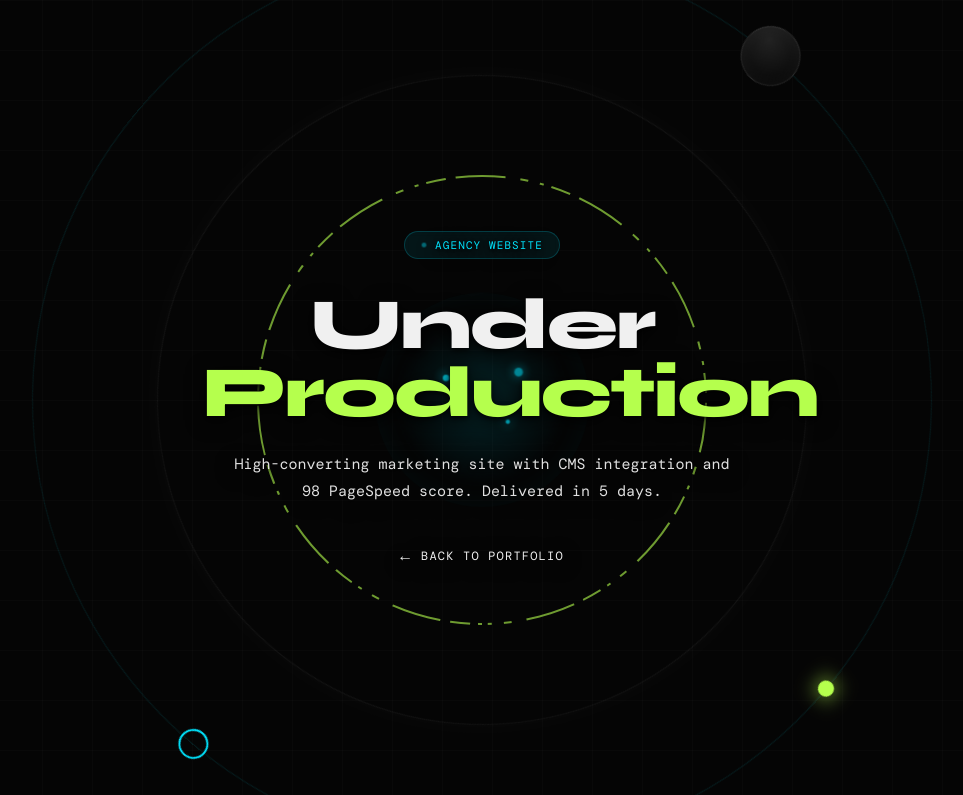
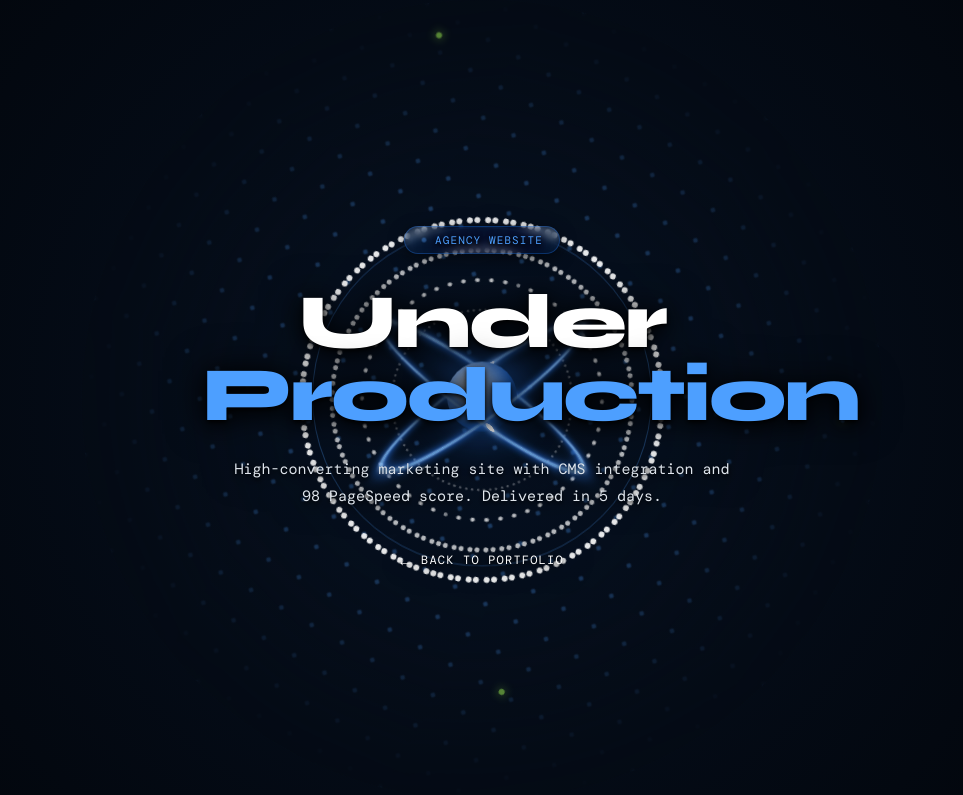
Before and after one commit to Nahom-F/my-portfolio, a plain HTML site: page work/agency.html in a window 1280 px wide. Shown: the top 795 px of the page, without its empty margins (158-1121 px from the left). Drawn offline with nearby package versions, Linux system fonts and the light colour scheme; a web font is replaced by a local one.

Commit message:
Refactor agency.html for visual enhancements
Updated CSS variables, modified orbital system layers, and adjusted animations for improved visual effects.

```diff
--- a/work/agency.html
+++ b/work/agency.html
@@ -9,11 +9,11 @@
   *, *::before, *::after { box-sizing: border-box; margin: 0; padding: 0; }
 
   :root {
-    --bg-solid: #050505;
-    --accent: #b5ff4d;
-    --accent2: #00e5ff;
+    --bg-solid: #030a14;
     --text: #f0f0f0;
-    --muted: #888;
+    --accent-blue: #4d9fff;
+    --neon-blue: #2a81ff;
+    --accent-green: #a8ff53;
   }
 
   body {
@@ -26,20 +26,11 @@
     align-items: center;
     overflow: hidden;
     position: relative;
+    /* Soft deep space background */
+    background: radial-gradient(circle at center, #061122 0%, #02050a 100%);
   }
 
-  /* --- Background Grid --- */
-  .grid-overlay {
-    position: absolute;
-    inset: 0;
-    background-image:
-      linear-gradient(rgba(255,255,255,0.015) 1px, transparent 1px),
-      linear-gradient(90deg, rgba(255,255,255,0.015) 1px, transparent 1px);
-    background-size: 50px 50px;
-    z-index: 0;
-  }
-
-  /* --- ORBITAL SYSTEM --- */
+  /* --- ORBITAL SYSTEM CONTAINER --- */
   .orbital-system {
     position: absolute;
     top: 50%;
@@ -52,195 +43,216 @@
     pointer-events: none;
   }
 
-  .orbit {
+  /* =========================================
+     LAYER 3: OUTER DOTTED GLOBE (images (3).jpg)
+     ========================================= */
+  .layer-3-globe {
     position: absolute;
+    width: 800px;
+    height: 800px;
     border-radius: 50%;
+    /* Creates the dot grid */
+    background-image: radial-gradient(circle, rgba(77, 159, 255, 0.6) 2px, transparent 2.5px);
+    background-size: 35px 35px;
+    background-position: center;
+    /* Inset shadow creates the 3D sphere illusion by darkening the edges */
+    box-shadow: inset 0 0 150px 100px var(--bg-solid), inset 0 0 50px 20px rgba(0,0,0,0.8);
+    animation: spinGlobe 60s linear infinite;
+    opacity: 0.5;
   }
 
-  /* Layer 1: The Core Ball with hovering particles */
-  .layer-1-core {
-    width: 200px;
-    height: 200px;
-    background: radial-gradient(circle, rgba(0, 229, 255, 0.15) 0%, rgba(0, 0, 0, 0) 60%);
-    box-shadow: inset 0 0 40px rgba(0, 229, 255, 0.05);
-    animation: pulseCore 4s ease-in-out infinite alternate;
+  /* Floating yellow/green satellite nodes mimicking the reference */
+  .globe-node {
+    position: absolute;
+    width: 6px;
+    height: 6px;
+    background: var(--accent-green);
+    border-radius: 50%;
+    box-shadow: 0 0 10px var(--accent-green);
   }
-  .core-particle {
+  .gn-1 { top: 15%; left: 20%; animation: floatNode 4s ease-in-out infinite alternate; }
+  .gn-2 { top: 80%; left: 70%; animation: floatNode 5s ease-in-out infinite alternate-reverse; }
+  .gn-3 { top: 30%; right: 10%; width: 4px; height: 4px; background: var(--accent-blue); animation: floatNode 3s ease-in-out infinite alternate; }
+
+  /* =========================================
+     LAYER 2: DOTTED SWIRL (images (2).jpg)
+     ========================================= */
+  .layer-2-swirl {
     position: absolute;
-    border-radius: 50%;
-    background: var(--accent2);
-    box-shadow: 0 0 10px var(--accent2);
+    width: 500px;
+    height: 500px;
+    animation: spinSwirl 25s linear infinite;
   }
-  .cp-1 { width: 6px; height: 6px; top: 40%; left: 30%; animation: float 3s ease-in-out infinite alternate; }
-  .cp-2 { width: 4px; height: 4px; top: 60%; left: 60%; animation: float 4s ease-in-out infinite alternate-reverse; }
-  .cp-3 { width: 8px; height: 8px; top: 35%; left: 65%; animation: float 2.5s ease-in-out infinite alternate; opacity: 0.6; }
 
-  /* Layer 2: Tracking lines following each other */
-  .layer-2-lines {
-    width: 450px;
-    height: 450px;
-    animation: spinRight 20s linear infinite;
-  }
-  .layer-2-lines svg {
+  /* Using SVG to perfectly recreate the dotted halftone spiral */
+  .layer-2-swirl svg {
     width: 100%;
     height: 100%;
     overflow: visible;
   }
-  .layer-2-lines circle {
+  .layer-2-swirl circle {
     fill: none;
-    stroke: var(--accent);
-    stroke-width: 2;
-    /* Asymmetrical dashes create the "following" effect */
-    stroke-dasharray: 4 8 20 10 50 15 8 12;
-    opacity: 0.6;
+    stroke: #ffffff;
+    stroke-linecap: round;
+  }
+  /* Swirl Arm 1 */
+  .swirl-1 { stroke-width: 6; stroke-dasharray: 0 18; stroke-dashoffset: 0; opacity: 0.9; }
+  .swirl-2 { stroke-width: 5; stroke-dasharray: 0 16; stroke-dashoffset: -20; opacity: 0.7; }
+  .swirl-3 { stroke-width: 4; stroke-dasharray: 0 14; stroke-dashoffset: -40; opacity: 0.5; }
+  .swirl-4 { stroke-width: 2.5; stroke-dasharray: 0 12; stroke-dashoffset: -60; opacity: 0.3; }
+
+  /* =========================================
+     LAYER 1: GLOWING ATOM (images.jpg)
+     ========================================= */
+  .layer-1-atom {
+    position: absolute;
+    width: 300px;
+    height: 300px;
+    display: flex;
+    justify-content: center;
+    align-items: center;
+    transform-style: preserve-3d;
+    animation: floatAtom 6s ease-in-out infinite;
   }
 
-  /* Layer 3: Thin, smooth hovering circle */
-  .layer-3-ring {
-    width: 650px;
-    height: 650px;
-    border: 1px solid rgba(255, 255, 255, 0.06);
-    box-shadow: 0 0 20px rgba(255, 255, 255, 0.02);
-    animation: spinLeft 35s linear infinite;
+  /* The central metallic core */
+  .atom-core {
+    position: absolute;
+    width: 70px;
+    height: 70px;
+    border-radius: 50%;
+    background: radial-gradient(circle at 35% 35%, #ffffff 0%, #b3d4ff 20%, #2a81ff 60%, #001f4d 100%);
+    box-shadow: 0 0 40px rgba(42, 129, 255, 0.6), inset -10px -10px 20px rgba(0,0,0,0.5);
+    z-index: 5;
   }
 
-  /* Layer 4: Large outer orbit with different sized balls */
-  .layer-4-outer {
-    width: 900px;
-    height: 900px;
-    border: 1px solid rgba(0, 229, 255, 0.1);
-    animation: spinRight 45s linear infinite;
+  /* The thick glowing neon orbital rings */
+  .atom-ring {
+    position: absolute;
+    width: 280px;
+    height: 120px;
+    border: 5px solid rgba(120, 185, 255, 0.8);
+    border-radius: 50%;
+    box-shadow:
+      0 0 20px var(--neon-blue),
+      inset 0 0 20px var(--neon-blue),
+      0 0 5px #fff,
+      inset 0 0 5px #fff;
   }
 
-  /* Planets/Balls attached to Layer 4 */
-  .planet {
-    position: absolute;
-    border-radius: 50%;
+  /* Rotating the rings in 3D space */
+  .ring-1 {
+    transform: rotateZ(45deg) rotateX(70deg);
+    animation: spinRing1 12s linear infinite;
+  }
+  .ring-2 {
+    transform: rotateZ(-45deg) rotateX(70deg);
+    animation: spinRing2 12s linear infinite reverse;
   }
 
-  /* Large dark ball */
-  .planet-1 {
-    width: 60px;
-    height: 60px;
-    background: radial-gradient(circle at 30% 30%, #222, #000);
-    border: 1px solid rgba(255, 255, 255, 0.1);
-    top: -30px; /* Sits perfectly on the top edge */
-    left: 50%;
-    transform: translateX(-50%);
-    box-shadow: inset 0 0 15px rgba(255, 255, 255, 0.05);
+  /* Thin outer boundary ring for the atom */
+  .atom-outer-boundary {
+    position: absolute;
+    width: 340px;
+    height: 340px;
+    border: 1px solid rgba(77, 159, 255, 0.3);
+    border-radius: 50%;
+    animation: spinGlobe 20s linear infinite;
   }
 
-  /* Small bright glowing ball */
-  .planet-2 {
-    width: 16px;
-    height: 16px;
-    background: var(--accent);
-    box-shadow: 0 0 20px var(--accent);
-    top: 50%;
-    right: -8px; /* Sits perfectly on the right edge */
-    transform: translateY(-50%);
+  /* Electrons on the rings */
+  .electron {
+    position: absolute;
+    width: 12px;
+    height: 12px;
+    background: #fff;
+    border-radius: 50%;
+    box-shadow: 0 0 15px #fff, 0 0 30px var(--neon-blue);
   }
+  .e-1 { top: -6px; left: 50%; transform: translateX(-50%); }
+  .e-2 { bottom: -6px; left: 50%; transform: translateX(-50%); }
 
-  /* Medium hollow circle */
-  .planet-3 {
-    width: 30px;
-    height: 30px;
-    background: transparent;
-    border: 2px solid var(--accent2);
-    bottom: -15px; /* Sits perfectly on the bottom edge */
-    left: 50%;
-    transform: translateX(-50%);
-  }
+  /* --- ANIMATIONS --- */
+  @keyframes spinGlobe { 100% { transform: rotate(360deg); } }
+  @keyframes spinSwirl { 100% { transform: rotate(-360deg); } }
+  @keyframes floatAtom { 0%, 100% { transform: translateY(0); } 50% { transform: translateY(-15px); } }
+  @keyframes floatNode { 0% { transform: translate(0,0); } 100% { transform: translate(20px, -20px); } }
+  @keyframes spinRing1 { 100% { transform: rotateZ(45deg) rotateX(70deg) rotateZ(360deg); } }
+  @keyframes spinRing2 { 100% { transform: rotateZ(-45deg) rotateX(70deg) rotateZ(360deg); } }
 
-  /* Tiny distant dot */
-  .planet-4 {
-    width: 6px;
-    height: 6px;
-    background: #fff;
-    box-shadow: 0 0 8px #fff;
-    top: 20%;
-    left: 4%;
-  }
 
-  /* Animations */
-  @keyframes spinRight { 100% { transform: rotate(360deg); } }
-  @keyframes spinLeft { 100% { transform: rotate(-360deg); } }
-  @keyframes pulseCore {
-    0% { transform: scale(0.9); opacity: 0.7; }
-    100% { transform: scale(1.1); opacity: 1; }
-  }
-  @keyframes float {
-    0% { transform: translate(0, 0); }
-    100% { transform: translate(15px, -15px); }
-  }
-
-  /* --- TEXT CONTENT (No Box) --- */
+  /* --- TEXT CONTENT (Transparent & readable) --- */
   .content-wrapper {
     position: relative;
     z-index: 10;
     text-align: center;
     max-width: 600px;
     padding: 20px;
-    /* Heavy text shadow ensures readability against the glowing lines passing behind */
-    text-shadow: 0 4px 20px rgba(0, 0, 0, 0.9), 0 2px 5px rgba(0,0,0,0.8);
+    /* Heavy, deep shadows to separate text from the bright glowing atom directly behind it */
+    text-shadow:
+      0 4px 20px rgba(0, 0, 0, 0.9),
+      0 0 40px rgba(0, 0, 0, 0.9),
+      0 2px 4px rgba(0, 0, 0, 1);
   }
 
   .tag {
     display: inline-flex;
     align-items: center;
     gap: 8px;
-    background: rgba(0, 229, 255, 0.08);
-    border: 1px solid rgba(0, 229, 255, 0.2);
+    background: rgba(42, 129, 255, 0.1);
+    border: 1px solid rgba(42, 129, 255, 0.3);
     border-radius: 100px;
     padding: 6px 16px;
     font-size: 11px;
-    color: var(--accent2);
+    color: var(--accent-blue);
     letter-spacing: 0.1em;
     text-transform: uppercase;
     margin-bottom: 2rem;
-    backdrop-filter: blur(4px); /* Slight blur just for the pill */
+    backdrop-filter: blur(4px);
+    box-shadow: 0 4px 15px rgba(0,0,0,0.5);
   }
 
   .tag::before {
     content: '';
     width: 6px;
     height: 6px;
-    background: var(--accent2);
+    background: var(--accent-blue);
     border-radius: 50%;
     animation: pulseTag 2s infinite;
   }
 
   @keyframes pulseTag {
-    0%, 100% { opacity: 1; transform: scale(1); }
-    50% { opacity: 0.4; transform: scale(0.8); }
+    0%, 100% { opacity: 1; transform: scale(1); box-shadow: 0 0 10px var(--accent-blue); }
+    50% { opacity: 0.4; transform: scale(0.8); box-shadow: 0 0 0px var(--accent-blue); }
   }
 
   .title {
     font-family: 'Syne', sans-serif;
-    font-size: clamp(3rem, 6vw, 4.5rem);
+    font-size: clamp(3rem, 6vw, 5rem);
     font-weight: 800;
     line-height: 0.95;
     letter-spacing: -0.03em;
     margin-bottom: 1.5rem;
+    color: #ffffff;
   }
 
   .title span {
-    color: var(--accent);
+    color: var(--accent-blue);
   }
 
   .description {
-    color: #e0e0e0;
+    color: #e0e6ed;
     font-size: 15px;
     line-height: 1.8;
     margin-bottom: 2.5rem;
-    font-weight: 300;
+    font-weight: 400;
   }
 
   .back-link {
     display: inline-flex;
     align-items: center;
     gap: 10px;
-    color: var(--text);
+    color: #ffffff;
     font-size: 12px;
     letter-spacing: 0.1em;
     text-transform: uppercase;
@@ -251,9 +263,9 @@
   }
 
   .back-link:hover {
-    color: var(--accent);
+    color: var(--accent-blue);
     gap: 14px;
-    border-bottom: 1px solid var(--accent);
+    border-bottom: 1px solid var(--accent-blue);
   }
 
   .back-link .arrow {
@@ -268,40 +280,58 @@
 </head>
 <body>
 
-  <!-- Background Grid -->
-  <div class="grid-overlay"></div>
-
-  <!-- The 4-Layer Orbital System -->
+  <!-- The 3-Layer Orbital System based on provided images -->
   <div class="orbital-system">
 
-    <!-- Layer 4: Outer track with planets -->
-    <div class="orbit layer-4-outer">
-      <div class="planet planet-1"></div>
-      <div class="planet planet-2"></div>
-      <div class="planet planet-3"></div>
-      <div class="planet planet-4"></div>
+    <!-- Layer 3: Outer Dotted Globe (images (3).jpg) -->
+    <div class="layer-3-globe">
+      <div class="globe-node gn-1"></div>
+      <div class="globe-node gn-2"></div>
+      <div class="globe-node gn-3"></div>
     </div>
 
-    <!-- Layer 3: Thin solid ring -->
-    <div class="orbit layer-3-ring"></div>
+    <!-- Layer 2: Halftone Dotted Swirl (images (2).jpg) -->
+    <div class="layer-2-swirl">
+      <svg viewBox="0 0 500 500">
+        <!-- Dual Spirals created using dashed offset circles clipped conceptually by the design -->
+        <g transform="translate(250, 250)">
+          <!-- Arm 1 -->
+          <circle r="180" class="swirl-1" stroke-dashoffset="100"></circle>
+          <circle r="150" class="swirl-2" stroke-dashoffset="80"></circle>
+          <circle r="120" class="swirl-3" stroke-dashoffset="60"></circle>
+          <circle r="90" class="swirl-4" stroke-dashoffset="40"></circle>
 
-    <!-- Layer 2: Following/dashed tracking lines (using SVG for perfect styling) -->
-    <div class="orbit layer-2-lines">
-      <svg viewBox="0 0 450 450">
-        <circle cx="225" cy="225" r="224"></circle>
+          <!-- Arm 2 (Rotated 180deg to complete the double helix/swirl look) -->
+          <g transform="rotate(180)">
+            <circle r="180" class="swirl-1" stroke-dashoffset="100"></circle>
+            <circle r="150" class="swirl-2" stroke-dashoffset="80"></circle>
+            <circle r="120" class="swirl-3" stroke-dashoffset="60"></circle>
+            <circle r="90" class="swirl-4" stroke-dashoffset="40"></circle>
+          </g>
+        </g>
       </svg>
     </div>
 
-    <!-- Layer 1: Core Ball with hovering stuff inside -->
-    <div class="orbit layer-1-core">
-      <div class="core-particle cp-1"></div>
-      <div class="core-particle cp-2"></div>
-      <div class="core-particle cp-3"></div>
+    <!-- Layer 1: Glowing Atom Core (images.jpg) -->
+    <div class="layer-1-atom">
+      <!-- Thin outer bounding line from reference -->
+      <div class="atom-outer-boundary"></div>
+
+      <!-- Glowing neon rings with electrons -->
+      <div class="atom-ring ring-1">
+        <div class="electron e-1"></div>
+      </div>
+      <div class="atom-ring ring-2">
+        <div class="electron e-2"></div>
+      </div>
+
+      <!-- Central metallic sphere -->
+      <div class="atom-core"></div>
     </div>
 
   </div>
 
-  <!-- Main Content (Now completely transparent & centered inside the orbits) -->
+  <!-- Transparent Hovering Text Content -->
   <div class="content-wrapper">
     <div class="tag">Agency Website</div>
     <h1 class="title">Under<br><span>Production</span></h1>
```
